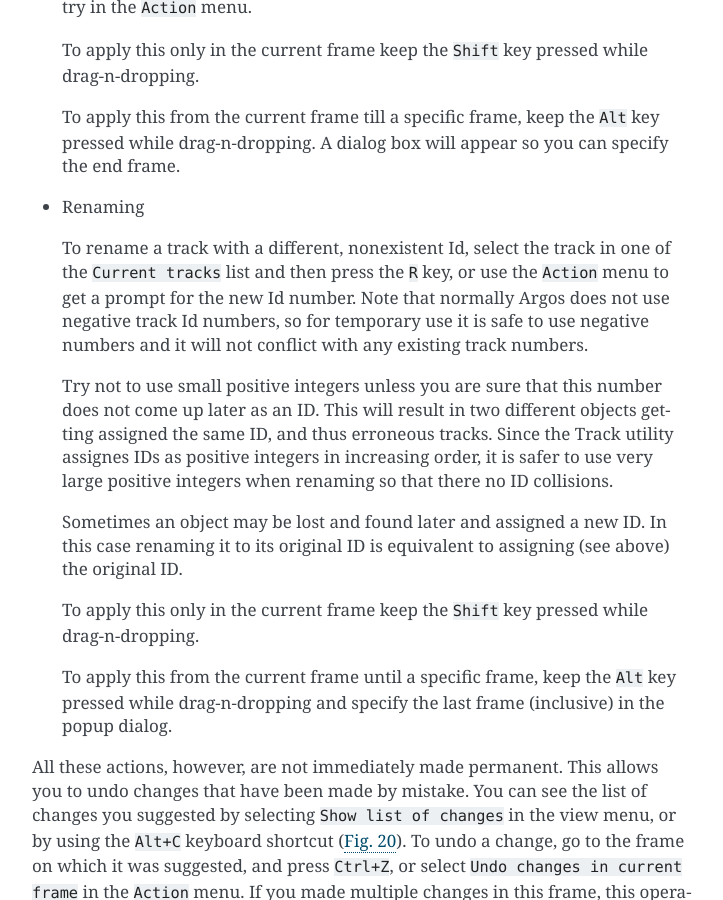
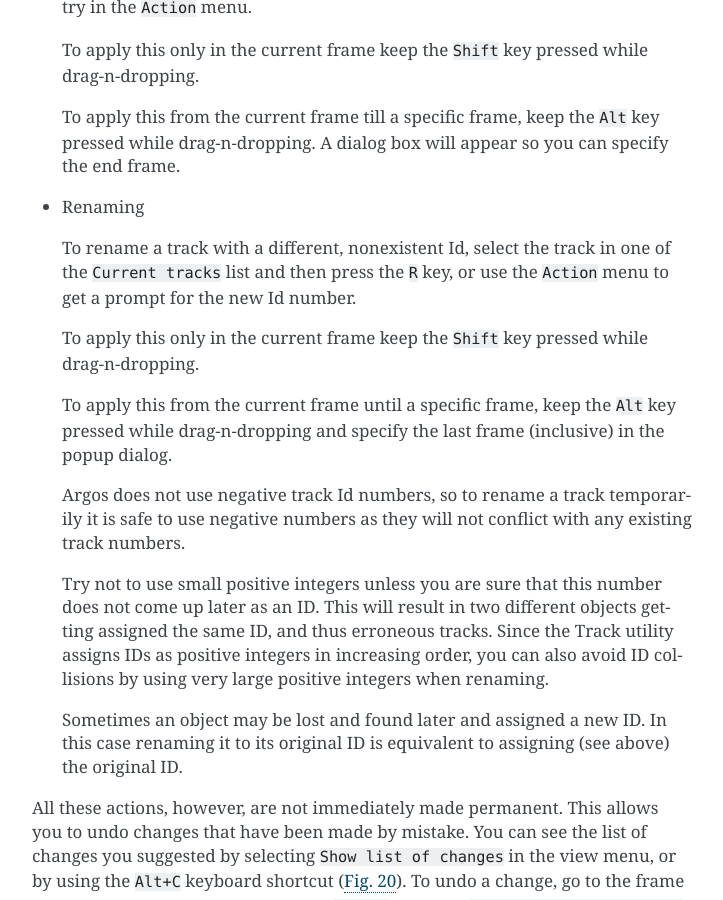
Before and after one commit to subhacom/argos, a Sphinx documentation site: the page built from doc/user.rst, in a window 1280 px wide and 900 px high, scrolled down 26445 px. Shown: the whole window, without its empty margins (388-1111 px from the left). Built offline with Sphinx 7.4.7, drawn with Linux system fonts in a browser that asks for light colours; some of the changed lines change nothing that is shown.

Commit message:
Rephrased some documentation.

```diff
--- a/doc/user.rst
+++ b/doc/user.rst
@@ -1025,21 +1025,7 @@
 
   To rename a track with a different, nonexistent Id, select the track
   in one of the ``Current tracks`` list and then press the ``R`` key, or
-  use the ``Action`` menu to get a prompt for the new Id number. Note
-  that normally Argos does not use negative track Id numbers, so for
-  temporary use it is safe to use negative numbers and it will not
-  conflict with any existing track numbers.
-
-  Try not to use small positive integers unless you are sure that this
-  number does not come up later as an ID. This will result in two
-  different objects getting assigned the same ID, and thus erroneous
-  tracks. Since the Track utility assignes IDs as positive integers in
-  increasing order, it is safer to use very large positive integers
-  when renaming so that there no ID collisions.
-
-  Sometimes an object may be lost and found later and assigned a
-  new ID. In this case renaming it to its original ID is equivalent to
-  assigning (see above) the original ID.
+  use the ``Action`` menu to get a prompt for the new Id number.
 
   To apply this only in the current frame keep the ``Shift`` key
   pressed while drag-n-dropping.
@@ -1047,6 +1033,21 @@
   To apply this from the current frame until a specific frame, keep
   the ``Alt`` key pressed while drag-n-dropping and specify the last
   frame (inclusive) in the popup dialog.
+
+  Argos does not use negative track Id numbers, so to rename a track
+  temporarily it is safe to use negative numbers as they will not
+  conflict with any existing track numbers.
+
+  Try not to use small positive integers unless you are sure that this
+  number does not come up later as an ID. This will result in two
+  different objects getting assigned the same ID, and thus erroneous
+  tracks. Since the Track utility assigns IDs as positive integers in
+  increasing order, you can also avoid ID collisions by using very
+  large positive integers when renaming.
+
+  Sometimes an object may be lost and found later and assigned a
+  new ID. In this case renaming it to its original ID is equivalent to
+  assigning (see above) the original ID.
 
 All these actions, however, are not immediately made permanent. This
 allows you to undo changes that have been made by mistake. You can see
```
